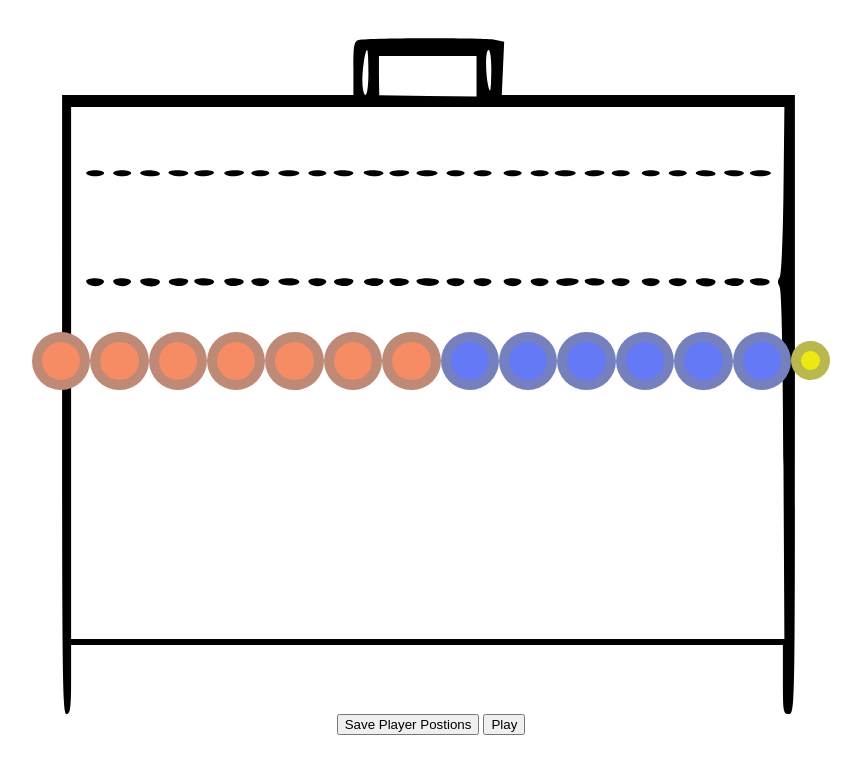
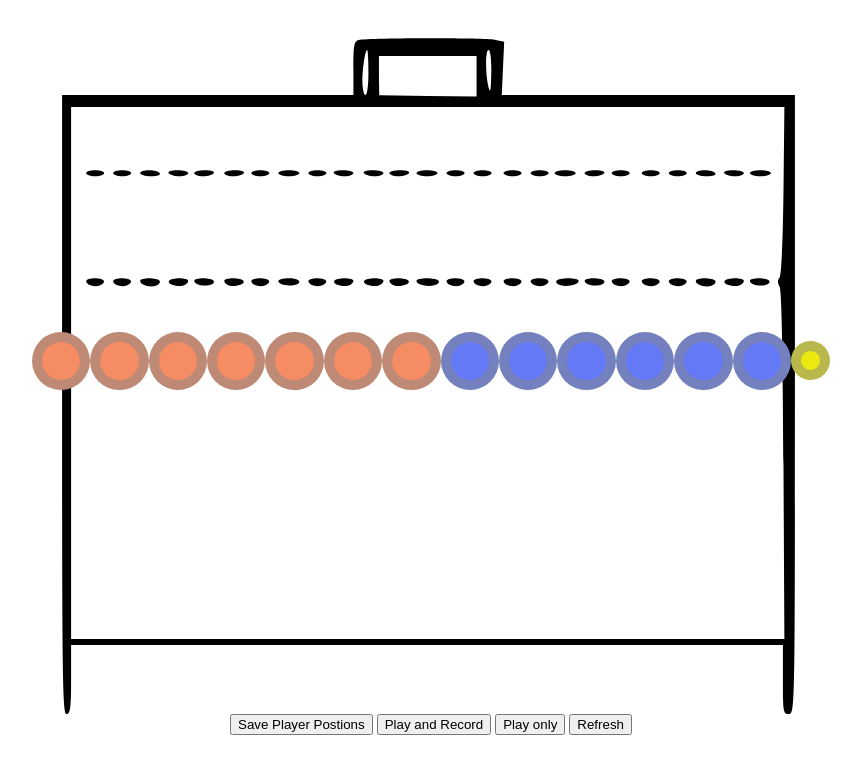
Before and after one commit to Nolewp/waterpolo, a plain HTML site: page dots/index.html in a window 1280 px wide. Shown: the whole page, without its empty margins (209-1070 px from the left). Drawn offline with Linux system fonts and the light colour scheme.

Commit message:
refresh and play only buttons

```diff
--- a/dots/index.html
+++ b/dots/index.html
@@ -38,7 +38,9 @@
     </div>
     <div id="buttons">
       <button id="save" onclick="Save();">Save Player Postions</button>
-      <button id="play" onclick="Play();">Play</button>
+      <button id="play" onclick="Play();">Play and Record</button>
+      <button id="play" onclick="playOnly();">Play only</button>
+      <button id="refresh" onclick="reload();">Refresh</button>
     </div>
 
 
--- a/dots/main.js
+++ b/dots/main.js
@@ -170,3 +170,33 @@ async function Play() {
     });
   }
 }
+
+async  function playOnly(){
+  var arrays = [];
+
+  dragItems.forEach(function(dragItem){
+    arrays.push([dragItem, dragItem.dataset.location.split(',')]);
+  });
+
+  var moves = [];
+
+  arrays.forEach(function(array){
+    for (let i = 0; i < array[1].length - 1; i++) {
+      moves[i] = moves[i] || [];
+      moves[i].push([array[0], array[1][i]]);
+    }
+  });
+
+  for (let i = 0; i < moves.length; i++) {
+    for (let j = 0; j < moves[i].length; j++) {
+      var position = moves[i][j];
+      var xy = position[1].split('|');
+      setTranslate(xy[0], xy[1], position[0]);
+    }
+    await new Promise(resolve => setTimeout(resolve, 1000));
+  }
+}
+
+function reload() {
+  location.reload();
+}
```
